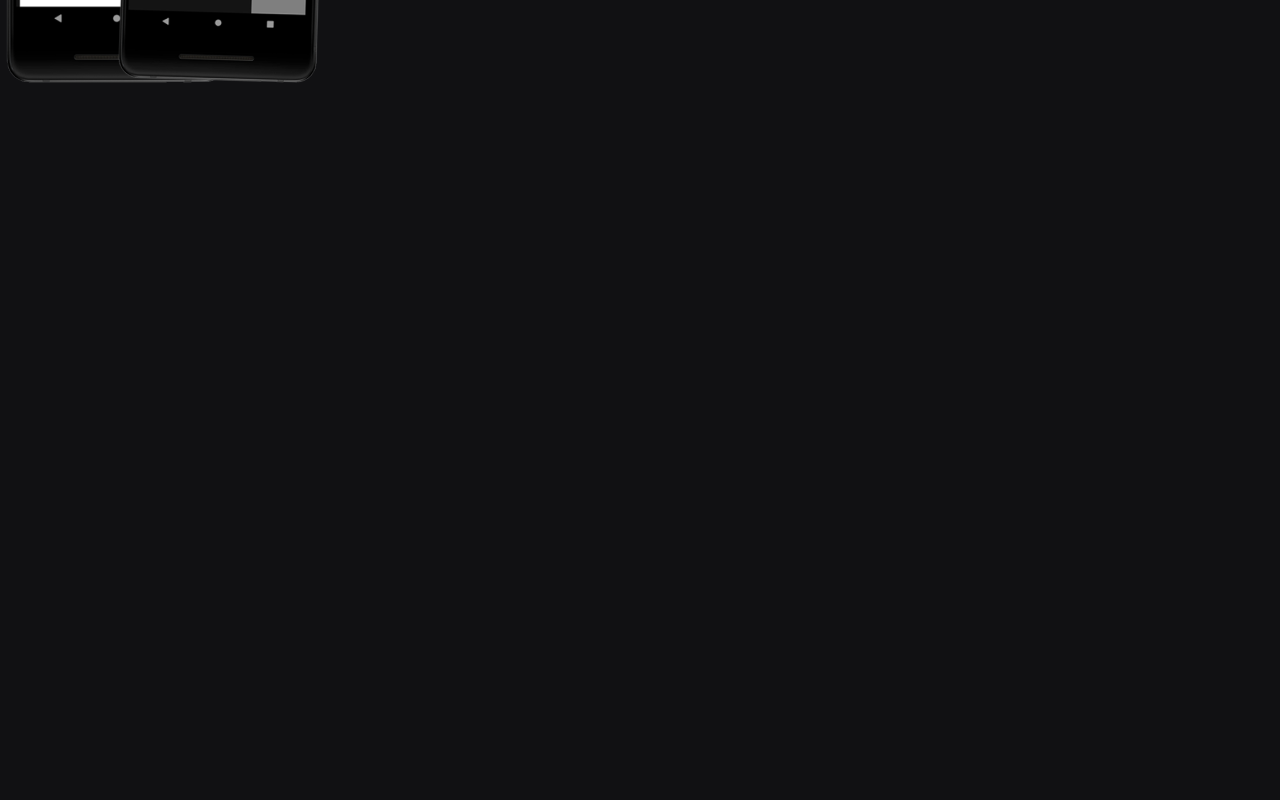
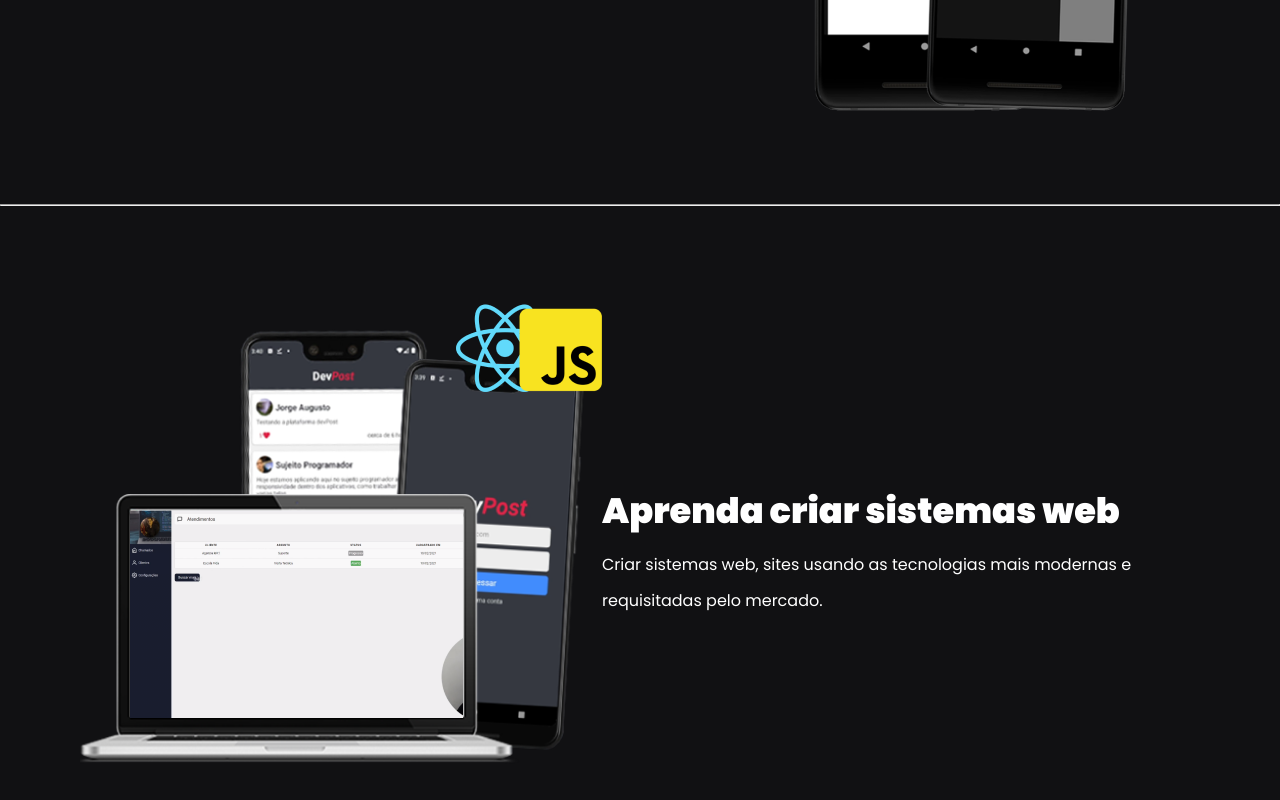
Before and after one commit to mpslara7/Sujeito-Programador, a Next.js app: page / in a window 1280 px wide. Shown: the part 1262-2062 px from the top of the page. Before the commit the page ends 1357 px from the top, so only its background shows below. Built offline with nearby package versions, Linux system fonts and the light colour scheme.

Commit message:
stylization-second-structure

```diff
--- a/src/pages/index.tsx
+++ b/src/pages/index.tsx
@@ -37,6 +37,19 @@ export default function Home() {
           />
         </div>
 
+        <hr className={styles.divisor}/>
+
+        <div className={styles.sectionContent}>
+          <img src='/images/webDev.png'
+               alt='Conteúdos desenvolvimento de aplicações web'
+          />
+
+          <section>
+            <h2>Aprenda criar sistemas web</h2>
+            <span>Criar sistemas web, sites usando as tecnologias mais modernas e requisitadas pelo mercado.</span>
+          </section>
+        </div>
+
       </main>
     </>
 )
--- a/src/styles/home.module.scss
+++ b/src/styles/home.module.scss
@@ -45,3 +45,40 @@
     font-weight: bold;
   }
 }
+
+.divisor{
+  width: 100%;
+  bottom: 0;
+  height: 1px;
+  border-color: var(--grey-200);
+}
+
+.sectionContent{
+  margin: 5.5rem auto;
+  max-width: 1120px;
+  display: flex;
+  align-items: center;
+  justify-content: center;
+
+  section{
+    max-width: 670px;
+  }
+
+  img{
+    max-width: 550px;
+  }
+
+  h2{
+    font-size: 2.2rem;
+    line-height: 4.5rem;
+    font-weight: 900;
+    margin-top: 2.2rem;
+    color: var(--white);
+  }
+
+  span{
+    font-size: 1rem;
+    line-height: 2.25rem;
+    color: var(--white);
+  }
+}
```
